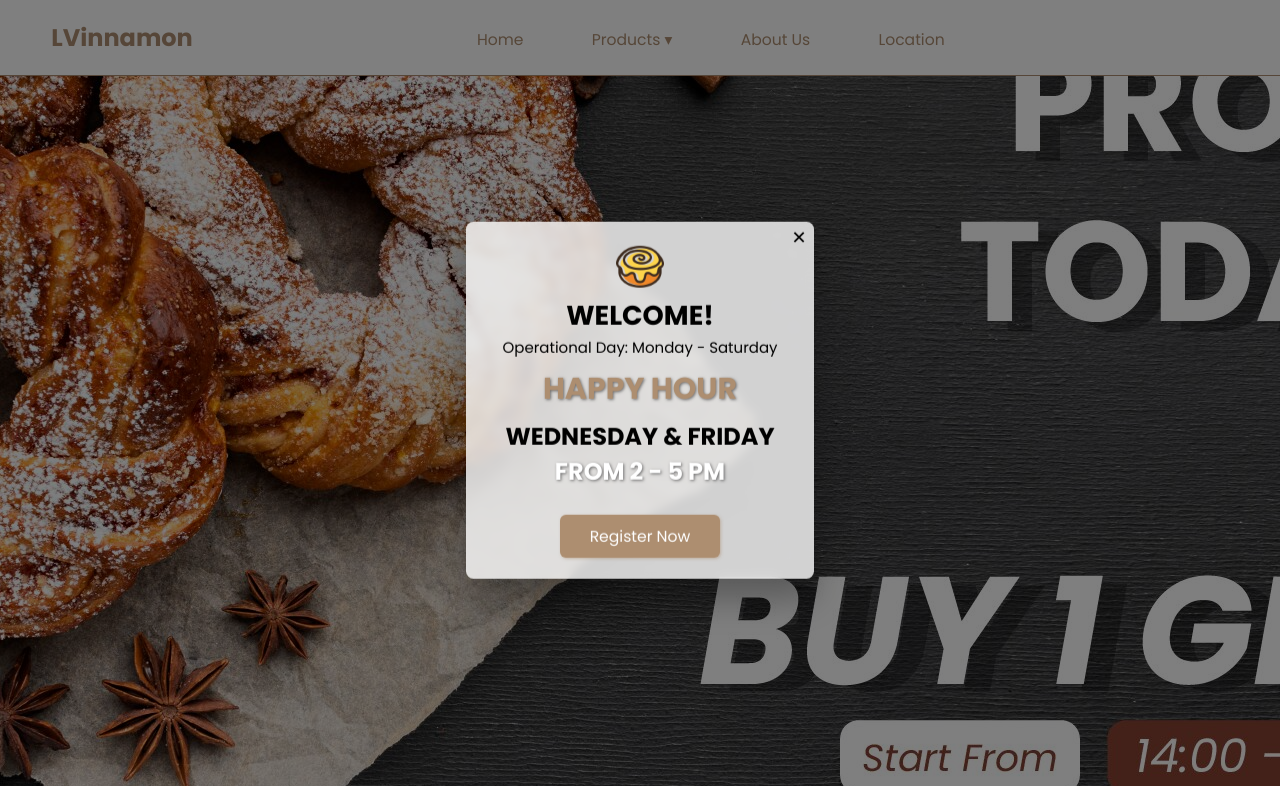
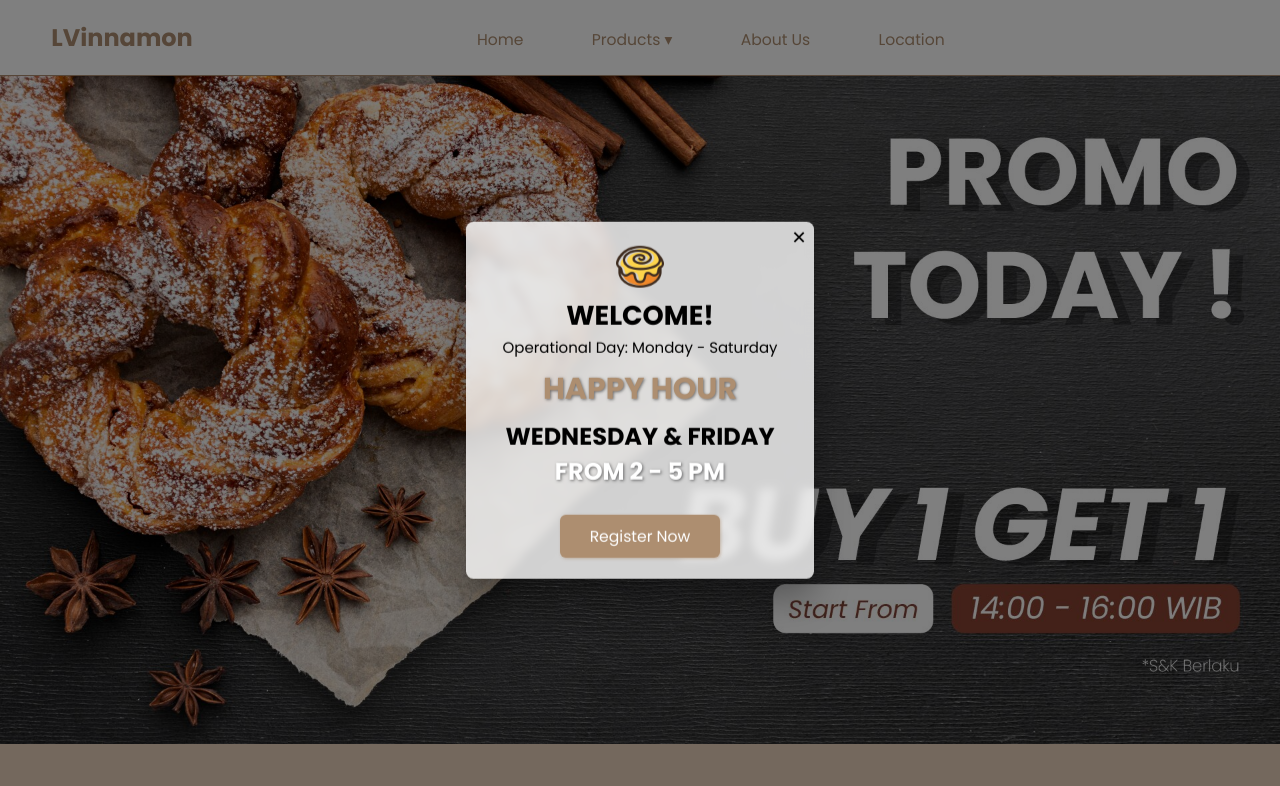
Before and after one commit to dckysss/LVinnamon, a plain HTML site: page index.html in a window 1280 px wide. Shown: the top 786 px of the page. Drawn offline with Linux system fonts and the light colour scheme; files whose address does not match are found by name.

Commit message:
image slider

```diff
--- a/home/home.css
+++ b/home/home.css
@@ -144,13 +144,12 @@ body {
 /* Home Section End */
 
 /* Slider Image Home */
-.container {
-  background: #aad5f6;
-}
 
 .slider {
-  z-index: 1;
+  width: 100%;
   margin-top: 2rem;
+  max-width: 100%;
+  overflow: hidden;
 }
 
 .slide {
@@ -160,6 +159,11 @@ body {
   justify-content: center;
   align-items: center;
   overflow: hidden;
+}
+
+.slide img {
+  width: 100%;
+  height: auto;
 }
 
 /* Media Queries */
```
